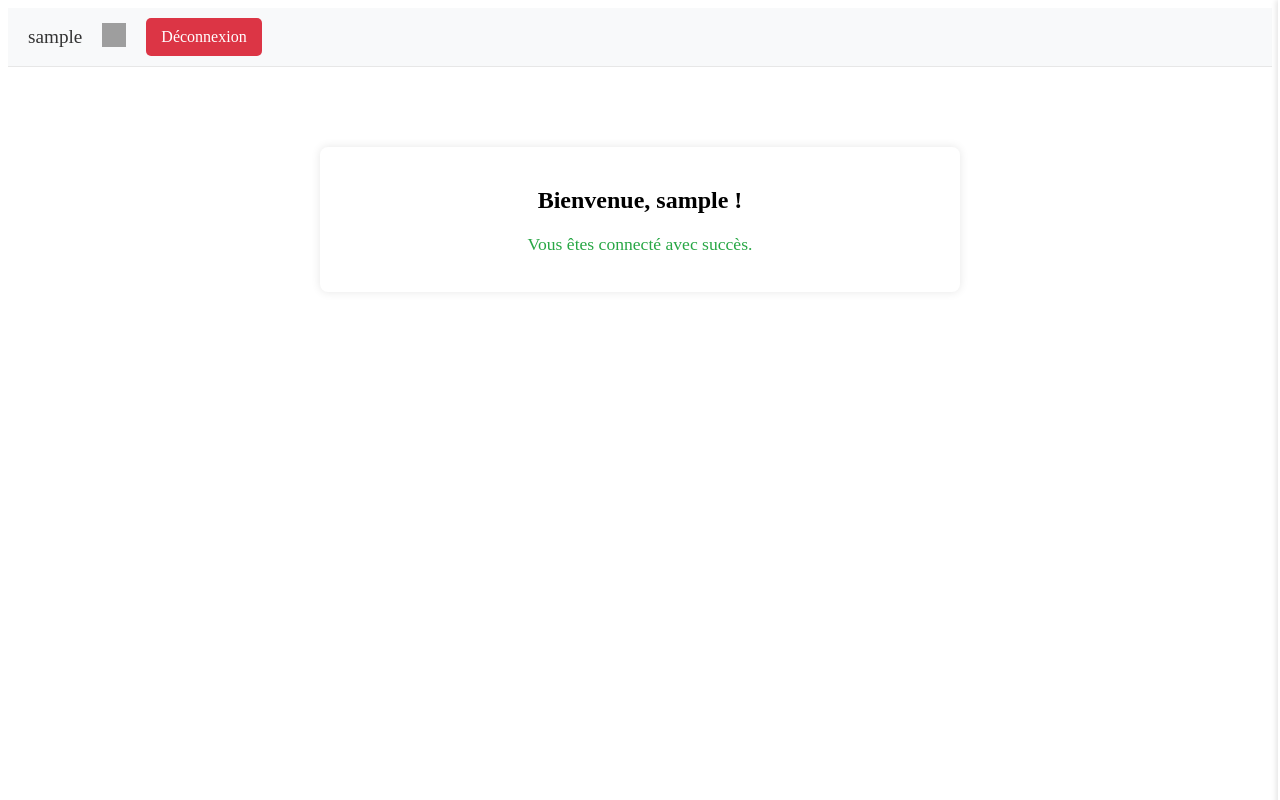
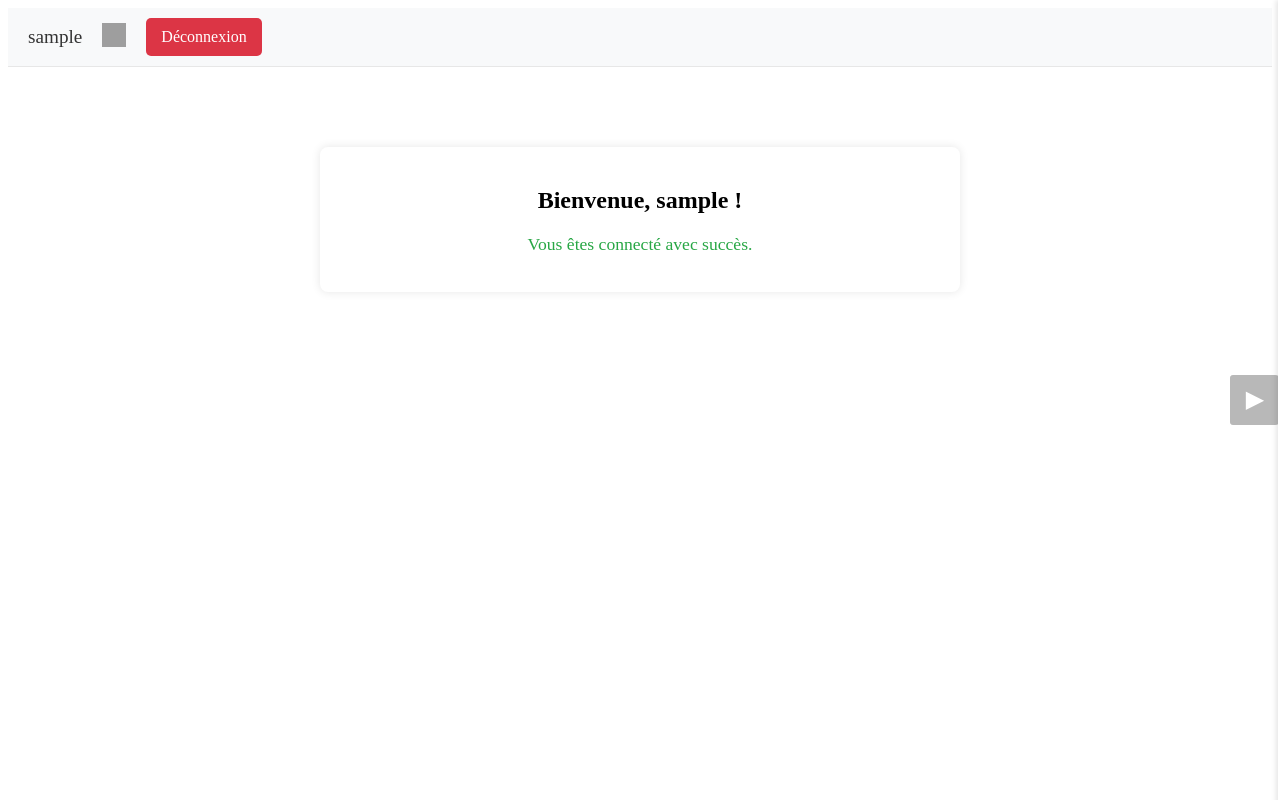
Before and after one commit to Nadonx/B1, a PHP site: page /success.php in a window 1280 px wide. Run offline with PHP 8.4, Linux system fonts and the light colour scheme; a user stored in the database is signed in; grey boxes are pictures that could not be loaded.

Commit message:
Update success.php

```diff
--- a/success.php
+++ b/success.php
@@ -34,6 +34,8 @@ if (!isset($_SESSION['username'])) {
         <h2>Bienvenue, <?php echo htmlspecialchars($_SESSION['username']); ?> !</h2>
         <p class="success-message">Vous êtes connecté avec succès.</p>
     </div>
+    <div class="menu-toggle" id="menu-toggle">&#9654;</div>
+
     <div id="sidebar" class="side-nav">
         <a href="index.html" class="category" id="cat1">Accueil
             <div class="subcategories">
```
